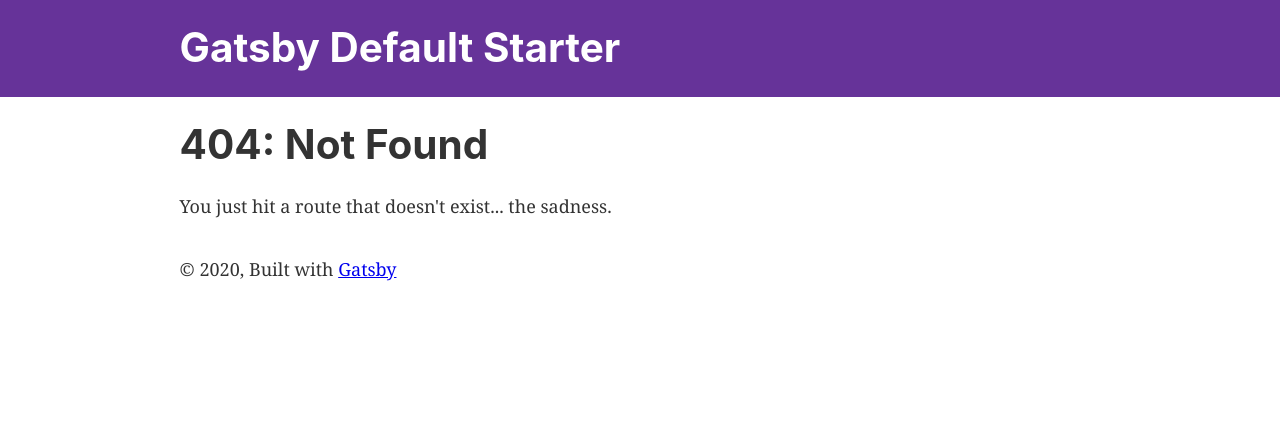
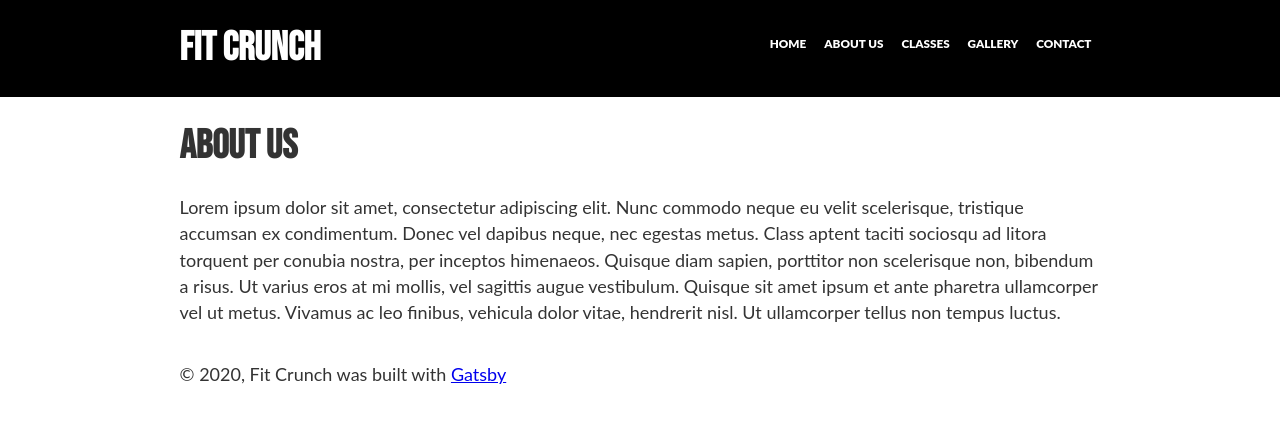
Before and after one commit to mowens86/fitness_crunch, a Gatsby site: page /about in a window 1280 px wide. Before the commit this address had no page. Built offline with nearby package versions, Linux system fonts and the light colour scheme; Gatsby itself is replaced by a stand-in of ours.

Commit message:
first commit, learn css modules and implement for navbar

```diff
--- a/gatsby-config.js
+++ b/gatsby-config.js
@@ -1,7 +1,7 @@
 module.exports = {
   siteMetadata: {
-    title: `Gatsby Default Starter`,
-    description: `Kick off your next, great Gatsby project with this default starter. This barebones starter ships with the main Gatsby configuration files you might need.`,
+    title: `Find Your Next Best Friend 🐾`,
+    description: `Find a new furry pet friend to adopt that is in need of good home.`,
     author: `@gatsbyjs`,
   },
   plugins: [
@@ -27,8 +27,18 @@ module.exports = {
         icon: `src/images/gatsby-icon.png`, // This path is relative to the root of the site.
       },
     },
+    {
+      resolve: `gatsby-plugin-google-fonts`,
+      options: {
+        fonts: [
+          `bebas neue\: 400,400i,700`,
+          `source sans pro\:300,400,400i,700` // you can also specify font weights and styles
+        ],
+        display: 'swap'
+      }
+    }
     // this (optional) plugin enables Progressive Web App + Offline functionality
     // To learn more, visit: https://gatsby.dev/offline
     // `gatsby-plugin-offline`,
   ],
-}
+};
--- a/src/components/header.js
+++ b/src/components/header.js
@@ -1,12 +1,13 @@
 import { Link } from "gatsby"
 import PropTypes from "prop-types"
 import React from "react"
+import headerStyle from "./header.module.css"
 
 const Header = ({ siteTitle }) => (
   <header
     style={{
-      background: `rebeccapurple`,
-      marginBottom: `1.45rem`,
+      background: `black`,
+      marginBottom: `1.5rem`,
     }}
   >
     <div
@@ -14,19 +15,34 @@ const Header = ({ siteTitle }) => (
         margin: `0 auto`,
         maxWidth: 960,
         padding: `1.45rem 1.0875rem`,
+        display: 'flex',
+        justifyContent: 'space-between',
+        alignItems: `center`
       }}
     >
-      <h1 style={{ margin: 0 }}>
-        <Link
-          to="/"
-          style={{
-            color: `white`,
-            textDecoration: `none`,
-          }}
-        >
-          {siteTitle}
-        </Link>
+      <h1 style={{
+        margin: 0
+        }}>
+        <Link to="/" className={headerStyle.bigLink}>
+        {siteTitle}</Link>
       </h1>
+      <ul style={{
+        listStyle: 'none',
+        display: 'flex',
+        justifyContent: 'flex-end',
+        flexWrap: 'wrap',
+        alignItems: `center`,
+        margin: `0`
+      }}>
+        <li>
+
+        </li>
+        <li><Link to ="/" className={headerStyle.smallLink}>Home</Link></li>
+        <li><Link to ="/about" className={headerStyle.smallLink}>About Us</Link></li>
+        <li><Link to ="/classes" className={headerStyle.smallLink}>Classes</Link></li>
+        <li><Link to ="/gallery" className={headerStyle.smallLink}>Gallery</Link></li>
+        <li><Link to ="/contact" className={headerStyle.smallLink}>Contact</Link></li>
+      </ul>
     </div>
   </header>
 )
--- /dev/null
+++ b/src/components/header.module.css
@@ -0,0 +1,20 @@
+.smallLink {
+    text-decoration: none;
+    color:#fff;
+    text-transform: uppercase;
+    font-weight: 900;
+    font-size: .65rem;
+    padding: .5rem;
+}
+
+.bigLink {
+    text-decoration: none;
+    color:#fff;
+    text-transform: uppercase;
+    font-weight: bold;
+}
+
+.smallLink:hover,
+.bigLink:hover {
+    color: #ABC502;
+}
--- a/src/components/layout.css
+++ b/src/components/layout.css
@@ -10,7 +10,7 @@ body {
   -webkit-font-smoothing: antialiased;
   -moz-osx-font-smoothing: grayscale;
   color: hsla(0, 0%, 0%, 0.8);
-  font-family: georgia, serif;
+  font-family: Lato, serif;
   font-weight: normal;
   word-wrap: break-word;
   font-kerning: normal;
@@ -81,8 +81,7 @@ h1 {
   padding-top: 0;
   margin-bottom: 1.45rem;
   color: inherit;
-  font-family: -apple-system, BlinkMacSystemFont, Segoe UI, Roboto, Oxygen,
-    Ubuntu, Cantarell, Fira Sans, Droid Sans, Helvetica Neue, sans-serif;
+  font-family: Bebas Neue, sans-serif;
   font-weight: bold;
   text-rendering: optimizeLegibility;
   font-size: 2.25rem;
@@ -260,8 +259,7 @@ h2 {
   padding-top: 0;
   margin-bottom: 1.45rem;
   color: inherit;
-  font-family: -apple-system, BlinkMacSystemFont, Segoe UI, Roboto, Oxygen,
-    Ubuntu, Cantarell, Fira Sans, Droid Sans, Helvetica Neue, sans-serif;
+  font-family: Bebas Neue, sans-serif;
   font-weight: bold;
   text-rendering: optimizeLegibility;
   font-size: 1.62671rem;
@@ -277,8 +275,7 @@ h3 {
   padding-top: 0;
   margin-bottom: 1.45rem;
   color: inherit;
-  font-family: -apple-system, BlinkMacSystemFont, Segoe UI, Roboto, Oxygen,
-    Ubuntu, Cantarell, Fira Sans, Droid Sans, Helvetica Neue, sans-serif;
+  font-family: Bebas Neue, sans-serif;
   font-weight: bold;
   text-rendering: optimizeLegibility;
   font-size: 1.38316rem;
@@ -294,8 +291,7 @@ h4 {
   padding-top: 0;
   margin-bottom: 1.45rem;
   color: inherit;
-  font-family: -apple-system, BlinkMacSystemFont, Segoe UI, Roboto, Oxygen,
-    Ubuntu, Cantarell, Fira Sans, Droid Sans, Helvetica Neue, sans-serif;
+  font-family: Bebas Neue, sans-serif;
   font-weight: bold;
   text-rendering: optimizeLegibility;
   font-size: 1rem;
@@ -311,8 +307,7 @@ h5 {
   padding-top: 0;
   margin-bottom: 1.45rem;
   color: inherit;
-  font-family: -apple-system, BlinkMacSystemFont, Segoe UI, Roboto, Oxygen,
-    Ubuntu, Cantarell, Fira Sans, Droid Sans, Helvetica Neue, sans-serif;
+  font-family: Bebas Neue, sans-serif;
   font-weight: bold;
   text-rendering: optimizeLegibility;
   font-size: 0.85028rem;
@@ -328,8 +323,7 @@ h6 {
   padding-top: 0;
   margin-bottom: 1.45rem;
   color: inherit;
-  font-family: -apple-system, BlinkMacSystemFont, Segoe UI, Roboto, Oxygen,
-    Ubuntu, Cantarell, Fira Sans, Droid Sans, Helvetica Neue, sans-serif;
+  font-family: Bebas Neue, sans-serif;
   font-weight: bold;
   text-rendering: optimizeLegibility;
   font-size: 0.78405rem;
@@ -590,8 +584,11 @@ pre tt:before,
 pre tt:after {
   content: "";
 }
+
 @media only screen and (max-width: 480px) {
   html {
     font-size: 100%;
   }
+
+
 }
--- a/src/components/layout.js
+++ b/src/components/layout.js
@@ -8,7 +8,6 @@
 import React from "react"
 import PropTypes from "prop-types"
 import { useStaticQuery, graphql } from "gatsby"
-
 import Header from "./header"
 import "./layout.css"
 
@@ -25,7 +24,7 @@ const Layout = ({ children }) => {
 
   return (
     <>
-      <Header siteTitle={data.site.siteMetadata?.title || `Title`} />
+      <Header siteTitle={ `Fit Crunch` || data.site.siteMetadata.title } />
       <div
         style={{
           margin: `0 auto`,
@@ -33,11 +32,12 @@ const Layout = ({ children }) => {
           padding: `0 1.0875rem 1.45rem`,
         }}
       >
+
         <main>{children}</main>
         <footer style={{
           marginTop: `2rem`
         }}>
-          © {new Date().getFullYear()}, Built with
+          © {new Date().getFullYear()}, Fit Crunch was built with
           {` `}
           <a href="https://www.gatsbyjs.com">Gatsby</a>
         </footer>
--- /dev/null
+++ b/src/pages/about.js
@@ -0,0 +1,17 @@
+import React from 'react'
+import Layout from "../components/layout"
+import SEO from "../components/seo"
+
+const AboutPage = () => {
+    return (
+        <Layout>
+        <SEO title="Fit Crunch" />
+        <div>
+            <h1>About Us</h1>
+            <p>Lorem ipsum dolor sit amet, consectetur adipiscing elit. Nunc commodo neque eu velit scelerisque, tristique accumsan ex condimentum. Donec vel dapibus neque, nec egestas metus. Class aptent taciti sociosqu ad litora torquent per conubia nostra, per inceptos himenaeos. Quisque diam sapien, porttitor non scelerisque non, bibendum a risus. Ut varius eros at mi mollis, vel sagittis augue vestibulum. Quisque sit amet ipsum et ante pharetra ullamcorper vel ut metus. Vivamus ac leo finibus, vehicula dolor vitae, hendrerit nisl. Ut ullamcorper tellus non tempus luctus.</p>
+        </div>
+        </Layout>
+    )
+}
+
+export default AboutPage
--- a/src/pages/index.js
+++ b/src/pages/index.js
@@ -7,7 +7,7 @@ import SEO from "../components/seo"
 
 const IndexPage = () => (
   <Layout>
-    <SEO title="Home" />
+    <SEO title="Fit Crunch" />
     <h1>Hi people</h1>
     <p>Welcome to your new Gatsby site.</p>
     <p>Now go build something great.</p>
```
Also changed, not shown: package.json (+7 -3 lines), src/pages/classes.js (added, +17 -0 lines), src/pages/contact.js (added, +17 -0 lines), src/pages/gallery.js (added, +17 -0 lines), README.md, 2 other files.
